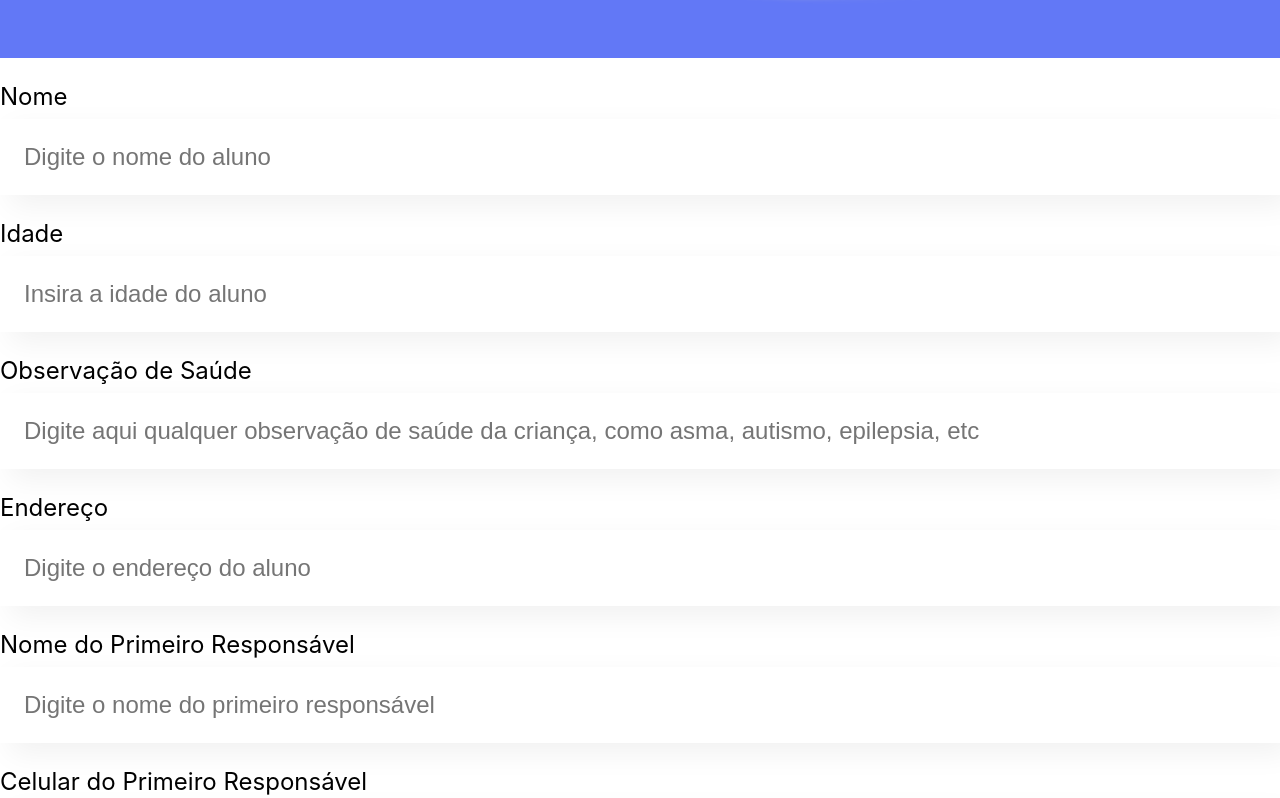
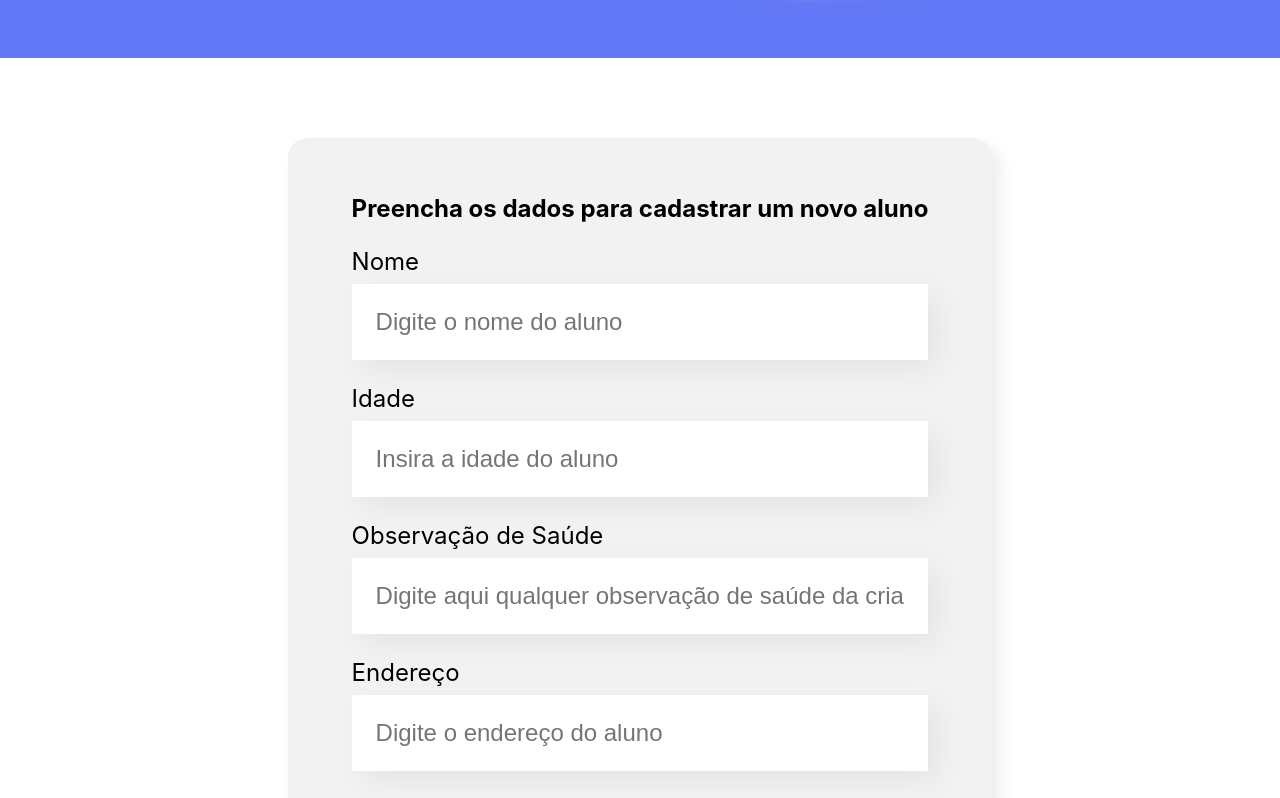
Before and after one commit to thiagow327/gestao-alunos-javascript-react, a JavaScript app: page / in a window 1280 px wide. Shown: the part 440-1238 px from the top of the page. Built offline with nearby package versions, Linux system fonts and the light colour scheme; the HTML template or start-up script is replaced by a standard one.

Commit message:
feat: "cria formulario"

```diff
--- a/src/App.js
+++ b/src/App.js
@@ -1,20 +1,11 @@
 import Banner from './componentes/Banner';
-import CampoTexto from './componentes/CampoTexto';
+import Formulario from './componentes/Formulario';
 
 function App() {
   return (
     <div className="App">
       <Banner />
-      <CampoTexto label="Nome" placeholder="Digite o nome do aluno" />
-      <CampoTexto label="Idade" placeholder="Insira a idade do aluno" />
-      <CampoTexto label="Observação de Saúde" placeholder="Digite aqui qualquer observação de saúde da criança, como asma, autismo, epilepsia, etc" />
-      <CampoTexto label="Endereço" placeholder="Digite o endereço do aluno" />
-
-      <CampoTexto label="Nome do Primeiro Responsável" placeholder="Digite o nome do primeiro responsável" />
-      <CampoTexto label="Celular do Primeiro Responsável" placeholder="Digite o celular do primeiro responsável" />
-      <CampoTexto label="Nome do Segundo Responsável" placeholder="Digite o nome do segundo responsável" />
-      <CampoTexto label="Celular do Segundo Responsável" placeholder="Digite o celular do segundo responsável" />
-      <CampoTexto label="Valor da Mensalidade" placeholder="Insira o valor da mensalidade" />
+      <Formulario />
     </div>
   );
 }
--- /dev/null
+++ b/src/componentes/Formulario/Formulario.css
@@ -0,0 +1,13 @@
+.formulario {
+    display: flex;
+    justify-content: center;
+    margin: 80px 0;
+}
+
+.formulario form {
+    max-width: 80%;
+    background-color: #F2F2F2;
+    border-radius: 20px;
+    padding: 36px 64px;
+    box-shadow: 8px 8px 16px rgba(0, 0, 0, 0.08);
+}
--- /dev/null
+++ b/src/componentes/Formulario/index.js
@@ -0,0 +1,24 @@
+import CampoTexto from "../CampoTexto"
+import "./Formulario.css"
+
+const Formulario = () => {
+    return (
+        <section className="formulario">
+            <form>
+                <h2>Preencha os dados para cadastrar um novo aluno</h2>
+                <CampoTexto label="Nome" placeholder="Digite o nome do aluno" />
+                <CampoTexto label="Idade" placeholder="Insira a idade do aluno" />
+                <CampoTexto label="Observação de Saúde" placeholder="Digite aqui qualquer observação de saúde da criança, como asma, autismo, epilepsia, etc" />
+                <CampoTexto label="Endereço" placeholder="Digite o endereço do aluno" />
+
+                <CampoTexto label="Nome do Primeiro Responsável" placeholder="Digite o nome do primeiro responsável" />
+                <CampoTexto label="Celular do Primeiro Responsável" placeholder="Digite o celular do primeiro responsável" />
+                <CampoTexto label="Nome do Segundo Responsável" placeholder="Digite o nome do segundo responsável" />
+                <CampoTexto label="Celular do Segundo Responsável" placeholder="Digite o celular do segundo responsável" />
+                <CampoTexto label="Valor da Mensalidade" placeholder="Insira o valor da mensalidade" />
+            </form>
+        </section>
+    )
+}
+
+export default Formulario
```
